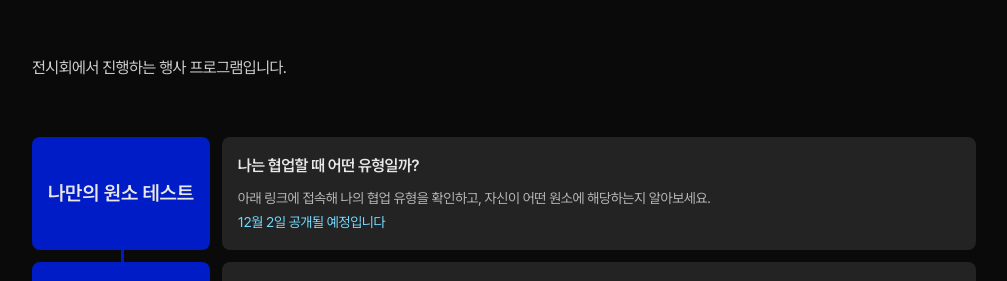
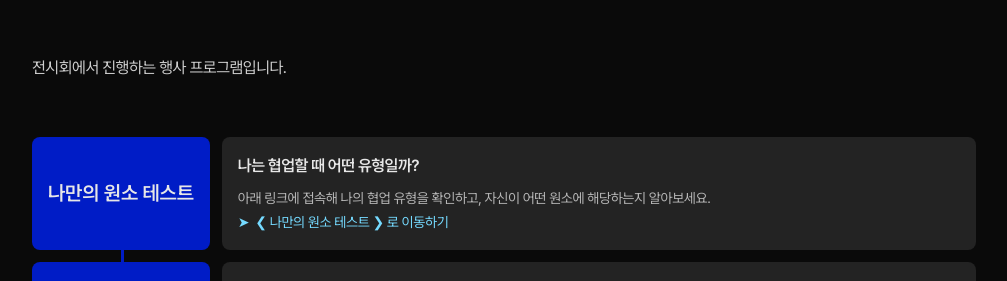
Before and after one commit to AAminha/kusitms-2nd-exhibition, a Next.js app: page /about in a window 1280 px wide. Shown: the part 1911-2192 px from the top of the page, without its empty margins (264-1271 px from the left). Built offline with nearby package versions, Linux system fonts and the light colour scheme; no server answers.

Commit message:
fix: 원소 테스트 링크 활성화

```diff
--- a/src/containers/about/Program.tsx
+++ b/src/containers/about/Program.tsx
@@ -23,7 +23,7 @@ const Program = forwardRef<HTMLElement, unknown>((_, ref) => {
             <div className="w-full rounded-lg bg-gray-90 p-4">
               <h3 className="pb-2 text-b3 font-semibold text-gray-10">{program.title}</h3>
               <p className="text-b4 font-normal text-gray-30">{program.description}</p>
-              {/* {program.url && (
+              {program.url && (
                 <a
                   href={program.url}
                   target="_blank"
@@ -32,11 +32,6 @@ const Program = forwardRef<HTMLElement, unknown>((_, ref) => {
                 >
                   ➤&nbsp;&nbsp;❮ 나만의 원소 테스트 ❯ 로 이동하기
                 </a>
-              )} */}
-              {program.url && (
-                <p className="inline-block text-b4 font-normal text-primary-3">
-                  12월 2일 공개될 예정입니다
-                </p>
               )}
             </div>
           </div>
```
